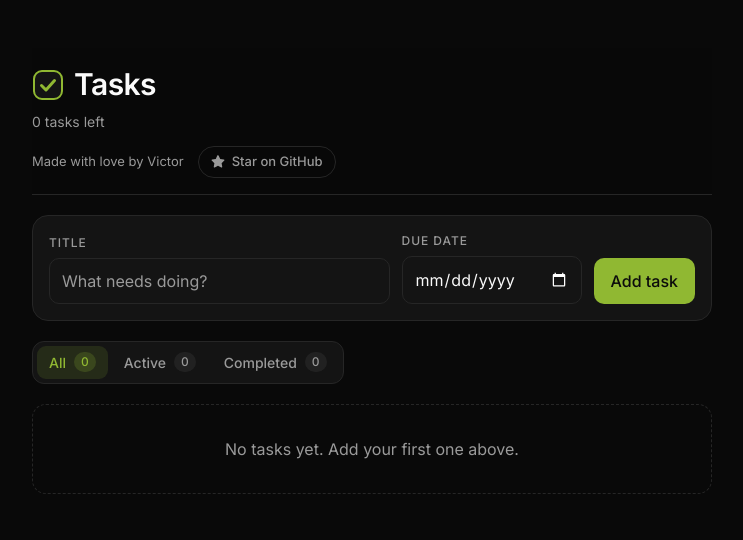
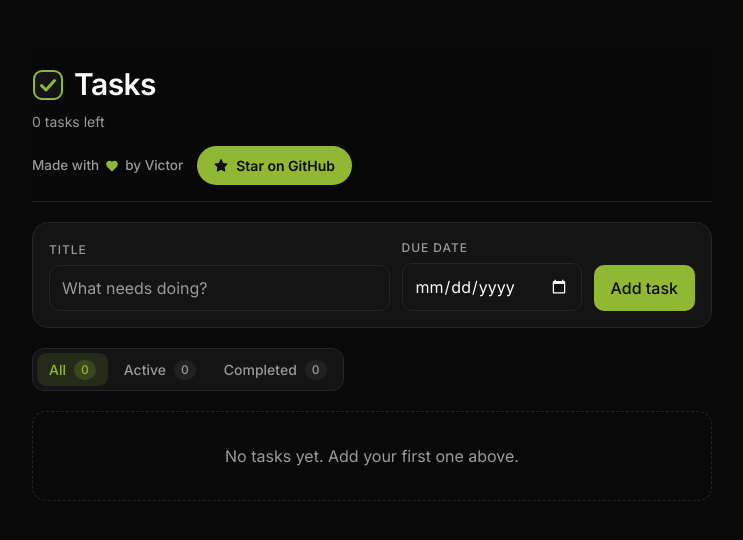
Before and after one commit to amiabl-programr/hng-15-todo-app, a React (Vite) app: page / in a window 1280 px wide. Shown: the top 540 px of the page, without its empty margins (268-1011 px from the left). Built offline with nearby package versions, Linux system fonts and the light colour scheme.

Commit message:
style: strengthen star cta and add a heart icon to the credit

```diff
--- a/src/App.css
+++ b/src/App.css
@@ -40,32 +40,45 @@
 }
 
 .app__credit {
+  display: inline-flex;
+  align-items: center;
+  gap: 6px;
   margin: 0;
-  font-size: 13px;
+  font-size: 13.5px;
+  font-weight: 500;
   color: var(--text-muted);
+}
+
+.app__heart-icon {
+  flex-shrink: 0;
+  color: var(--accent);
 }
 
 .app__star {
   display: inline-flex;
   align-items: center;
-  gap: 7px;
-  padding: 5px 12px;
-  border: 1px solid var(--border);
+  gap: 8px;
+  padding: 8px 16px;
+  border: 1px solid transparent;
   border-radius: 999px;
-  color: var(--text-muted);
-  font-size: 13px;
-  font-weight: 500;
+  background: var(--accent);
+  color: #0b0b0b;
+  font-size: 14px;
+  font-weight: 600;
   text-decoration: none;
-  transition: color 140ms ease, border-color 140ms ease, transform 120ms ease;
+  box-shadow: 0 0 0 0 rgb(144 184 50 / 40%);
+  transition: background-color 140ms ease, transform 120ms ease, box-shadow 200ms ease;
 }
 
 .app__star:hover {
-  color: var(--accent);
-  border-color: var(--accent);
+  background: #a2c94a;
+  transform: translateY(-1px);
+  box-shadow: 0 6px 18px -6px rgb(144 184 50 / 55%);
 }
 
 .app__star:active {
-  transform: scale(0.96);
+  transform: translateY(0) scale(0.97);
+  box-shadow: none;
 }
 
 .app__star-icon {
--- a/src/App.tsx
+++ b/src/App.tsx
@@ -77,7 +77,22 @@ export default function App() {
         </p>
 
         <div className="app__meta">
-          <p className="app__credit">Made with love by Victor</p>
+          <p className="app__credit">
+
+            Made with
+            <svg
+              className="app__heart-icon"
+              viewBox="0 0 24 24"
+              width="14"
+              height="14"
+              aria-hidden="true"
+            >
+              <path
+                fill="currentColor"
+                d="M12 21.35l-1.45-1.32C5.4 15.36 2 12.28 2 8.5 2 5.42 4.42 3 7.5 3c1.74 0 3.41.81 4.5 2.09C13.09 3.81 14.76 3 16.5 3 19.58 3 22 5.42 22 8.5c0 3.78-3.4 6.86-8.55 11.54L12 21.35z"
+              />
+            </svg> by Victor
+          </p>
           <a
             className="app__star"
             href={REPO_URL}
```
